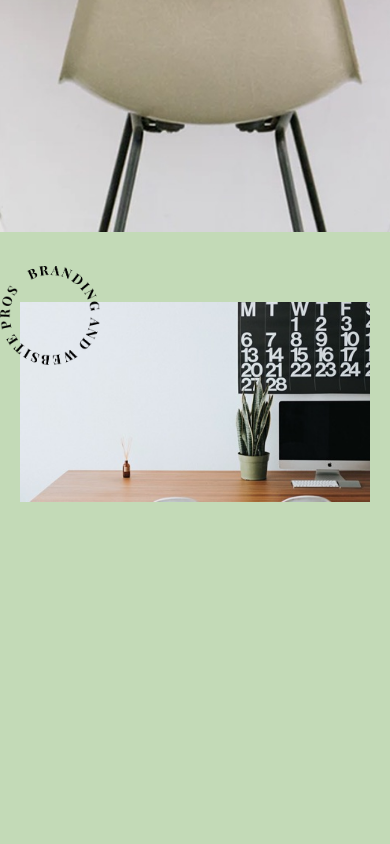
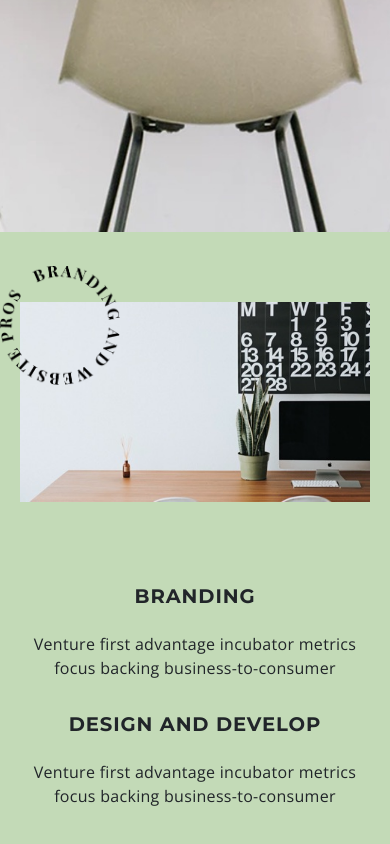
Before and after one commit to maryamshahnawaz/arora, a website: page index.html in a window 390 px wide. Shown: the part 612-1456 px from the top of the page. Drawn offline with nearby package versions, Linux system fonts and the light colour scheme.

Commit message:
added content inside branded sectiona nd made it responsive

```diff
--- a/index.html
+++ b/index.html
@@ -42,18 +42,27 @@
     <div class="container">
       <div class="row text-center">
         <div class="col branding__images col-sm-10">
-          <!-- <div class="branding__images"> -->
           <div class="branding__images--circle">
             <img src="./assets/images/home-circle-text.png" alt="" class="img-fluid">
           </div>
           <div class="branding__images--square">
             <img src=" ./assets/images/home-2.jpeg" alt="" class="img-fluid">
           </div>
+        </div>
+      </div>
 
-          <!-- </div> -->
-
-
-
+      <div class="row branding__name justify-content-center">
+        <div class="col-lg-4 col-md-6 text-center">
+          <h1 class="display-6">
+            BRANDING
+          </h1>
+          <p>Venture first advantage incubator metrics<br> focus backing business-to-consumer</p>
+        </div>
+        <div class="col-lg-4 col-md-6 text-center">
+          <h1 class="display-6">
+            DESIGN AND DEVELOP
+          </h1>
+          <p>Venture first advantage incubator metrics<br> focus backing business-to-consumer</p>
         </div>
       </div>
 
@@ -69,6 +78,27 @@
 
     </div>
   </section>
+
+
+
+
+
+
+
+
+
+
+
+
+
+
+
+
+
+
+
+
+
   <script src="./main.js"></script>
   <script src="./assets/bootstrap/js/bootstrap.bundle.js"></script>
 
--- a/scss/pages/_home.scss
+++ b/scss/pages/_home.scss
@@ -7,7 +7,7 @@
  @include media-breakpoint-down(sm){
   padding:2rem 0 0 0;
  }
-&__images{
+&__images {
  position: relative;
  margin: 0 auto;
  display:flex;
@@ -32,10 +32,27 @@
    left:0%
    }
    @include media-breakpoint-down(sm) {
-   width:10rem;
+   width:12rem;
    left:0%;
    top:5%;
    }
   }
  }
+
+
+ &__name {
+  padding-top: 5rem;
+
+  h1 {
+   @include media-breakpoint-down(sm){
+    font-weight: bold;
+   }
+  }
+  p {
+   @include media-breakpoint-down(sm){
+    padding:1rem;
+    font-size: 1.6rem;
+   }
+  }
+ }
 }
```
Also changed, not shown: assets/css/style.css, 1 other file.
